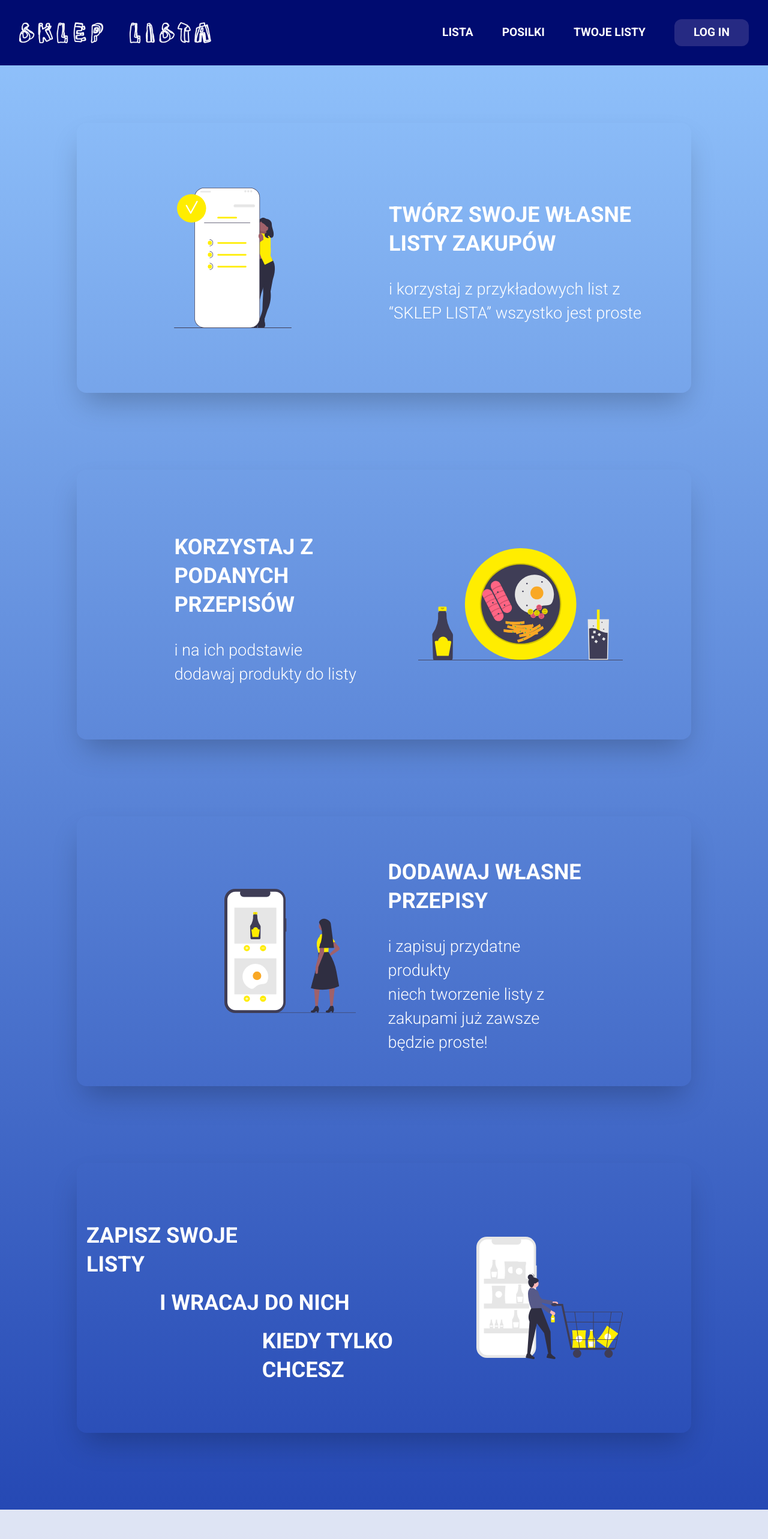
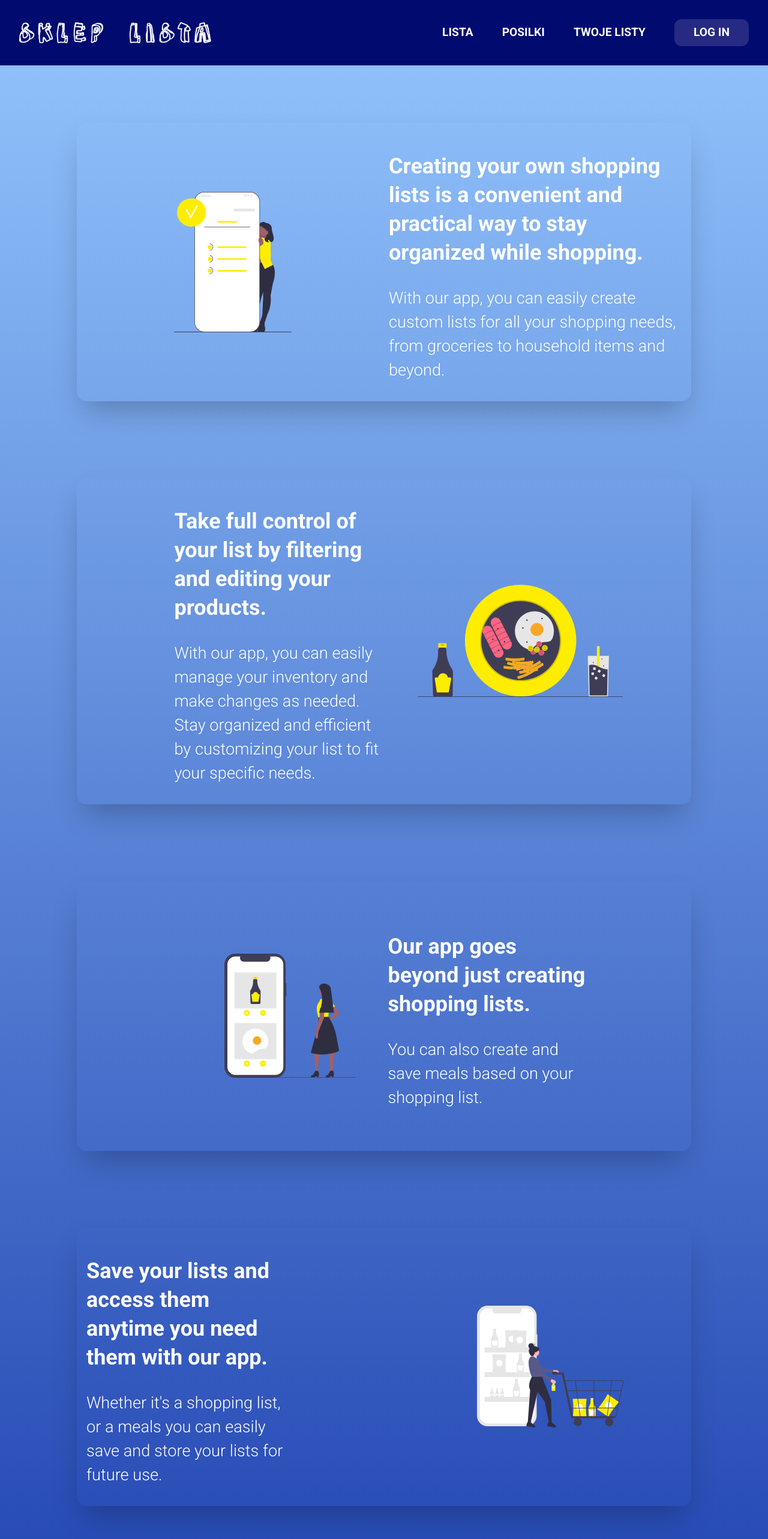
Before and after one commit to ArturPawelski/shopping-list, a React (Create React App) app: page / in a window 1280 px wide. Shown: the top 2566 px of the page at 60% size. Built offline with nearby package versions, Linux system fonts and the light colour scheme.

Commit message:
home page English

```diff
--- a/db.json
+++ b/db.json
@@ -63,6 +63,19 @@
         }
       ],
       "id": 4
+    },
+    {
+      "name": "asd",
+      "date": "222",
+      "products": [
+        {
+          "name": "xddd",
+          "quantity": "2",
+          "price": "8.00",
+          "status": true
+        }
+      ],
+      "id": 5
     }
   ],
   "foods": [
@@ -123,9 +136,9 @@
     {
       "list": [
         {
-          "name": "asd",
+          "name": "xddd",
           "quantity": "2",
-          "price": "6.00",
+          "price": "8.00",
           "status": true
         }
       ],
--- a/src/components/Home/Home.jsx
+++ b/src/components/Home/Home.jsx
@@ -1,65 +1,73 @@
-import React from 'react'
-import Phone from '../images/illustration1.svg'
-import Food from '../images/illustration2.svg'
-import Phone3 from '../images/illustration3.svg'
-import Phone4 from '../images/illustration4.svg'
-import { motion, } from "framer-motion"
+import React from "react";
+import Phone from "../images/illustration1.svg";
+import Food from "../images/illustration2.svg";
+import Phone3 from "../images/illustration3.svg";
+import Phone4 from "../images/illustration4.svg";
+import { motion } from "framer-motion";
 
 const Home = () => {
   return (
     <motion.div
-            initial={{ opacity: 0, }}
+      initial={{ opacity: 0 }}
       animate={{ opacity: 1, transition: { duration: 1 } }}
       exit={{ opacity: 0, transition: { duration: 0.3 } }}
-
-
-            className='w-full font-rob mb-[8rem]'
+      className="w-full font-rob mb-[8rem]"
     >
-
-
       <motion.section
         initial={{ opacity: 0, scale: 0 }}
         whileInView={{ opacity: 1, scale: 1 }}
         transition={{ duration: 0.6 }}
         viewport={{ once: true }}
-
-                className='flex  flex-col justify-center items-center min-h-[450px] max-w-[90%] mx-auto mt-[6rem] gap-4 shadow-2xl py-8 rounded-2xl px-4 bg-[#000B70] bg-opacity-60 md:flex-row  md:bg-transparent md:max-w-[80%] md:mt-[6rem] '
+        className="flex  flex-col justify-center items-center min-h-[450px] max-w-[90%] mx-auto mt-[6rem] gap-4 shadow-2xl py-8 rounded-2xl px-4 bg-[#000B70] bg-opacity-60 md:flex-row  md:bg-transparent md:max-w-[80%] md:mt-[6rem] "
       >
-
-                <div className=' md:w-[50%] '>
-                    <img src={Phone} alt="" className=' w-[30%]  sm:w-[28%] md:w-[40%] lg:left-12 2xl:w-[35%] mx-auto ' />
+        <div className=" md:w-[50%] ">
+          <img
+            src={Phone}
+            alt=""
+            className=" w-[30%]  sm:w-[28%] md:w-[40%] lg:left-12 2xl:w-[35%] mx-auto "
+          />
         </div>
 
-                <div className=' md:w-[50%] '>
-
-                    <h2 className=' text-center   text-white  font-bold text-2xl mt-4 md:text-left md:leading-[2.6rem] md:text-3xl lg:leading-[2.8rem] xl:text-4xl xl:leading-[3rem] 2xl:text-5xl 2xl:leading-[4rem] '>TWÓRZ SWOJE WŁASNE <br /> LISTY ZAKUPÓW </h2>
-                    <p className='text-center  text-white font-lol font-light text-[1rem] mt-4 md:text-left lg:text-2xl xl:mt-8 xl:text-[1.7rem] xl:leading-[2.5rem] 2xl:text-[2rem] 2xl:leading-[2.8rem] '>i korzystaj z przykładowych list z <br /> “SKLEP LISTA” wszystko jest proste</p>
-
+        <div className=" md:w-[50%] ">
+          <h2 className=" text-center   text-white  font-bold text-2xl mt-4 md:text-left md:leading-[2.6rem] md:text-3xl lg:leading-[2.8rem] xl:text-4xl xl:leading-[3rem] 2xl:text-5xl 2xl:leading-[4rem] ">
+            Creating your own shopping lists is a convenient and practical way
+            to stay organized while shopping.
+          </h2>
+          <p className="text-center  text-white font-lol font-light text-[1rem] mt-4 md:text-left lg:text-2xl xl:mt-8 xl:text-[1.7rem] xl:leading-[2.5rem] 2xl:text-[2rem] 2xl:leading-[2.8rem] ">
+            With our app, you can easily create custom lists for all your
+            shopping needs, from groceries to household items and beyond.
+          </p>
         </div>
-            </motion.section >
-
+      </motion.section>
 
       <motion.section
         initial={{ opacity: 1, scale: 0, x: -900 }}
         animate={{ x: 0 }}
-                whileInView={{ opacity: 1, scale: 1, }}
+        whileInView={{ opacity: 1, scale: 1 }}
         transition={{ stiffness: 100, type: "spring", damping: 10 }}
         viewport={{ once: true }}
-
-                className='flex flex-col  min-h-[450px] justify-center items-center max-w-[90%] mx-auto mt-[4rem] gap-4 shadow-2xl py-8 rounded-2xl px-4 bg-[#000B70] bg-opacity-60 md:flex-row-reverse md:bg-transparent md:max-w-[80%] md:mt-[8rem]'>
-
-                <div className=' md:w-[50%]'>
-                    <img src={Food} alt="" className=' w-[40%] sm:w-[37%] md:w-[70%] mx-auto md:mr-[20%] ' />
+        className="flex flex-col  min-h-[450px] justify-center items-center max-w-[90%] mx-auto mt-[4rem] gap-4 shadow-2xl py-8 rounded-2xl px-4 bg-[#000B70] bg-opacity-60 md:flex-row-reverse md:bg-transparent md:max-w-[80%] md:mt-[8rem]"
+      >
+        <div className=" md:w-[50%]">
+          <img
+            src={Food}
+            alt=""
+            className=" w-[40%] sm:w-[37%] md:w-[70%] mx-auto md:mr-[20%] "
+          />
         </div>
 
-                <div className=' md:w-[50%]  '>
-
-                    <h2 className=' text-center   text-white font-lol font-bold text-2xl mt-4 md:text-left md:ml-[30%]  md:ml- md:leading-[2.6rem] md:text-3xl lg:leading-[2.8rem] xl:text-4xl xl:leading-[3rem] 2xl:text-5xl 2xl:leading-[4rem] '>KORZYSTAJ Z PODANYCH PRZEPISÓW</h2>
-                    <p className='text-center  text-white font-lol font-light text-[1rem] mt-4 md:text-left md:ml-[30%] lg:text-2xl xl:mt-8 xl:text-[1.7rem] xl:leading-[2.5rem] 2xl:text-[2rem] 2xl:leading-[2.8rem] '> i na ich podstawie <br /> dodawaj produkty do listy</p>
-
+        <div className=" md:w-[50%]  ">
+          <h2 className=" text-center   text-white font-lol font-bold text-2xl mt-4 md:text-left md:ml-[30%]  md:ml- md:leading-[2.6rem] md:text-3xl lg:leading-[2.8rem] xl:text-4xl xl:leading-[3rem] 2xl:text-5xl 2xl:leading-[4rem] ">
+            Take full control of your list by filtering and editing your
+            products.
+          </h2>
+          <p className="text-center  text-white font-lol font-light text-[1rem] mt-4 md:text-left md:ml-[30%] lg:text-2xl xl:mt-8 xl:text-[1.7rem] xl:leading-[2.5rem] 2xl:text-[2rem] 2xl:leading-[2.8rem] ">
+            With our app, you can easily manage your inventory and make changes
+            as needed. Stay organized and efficient by customizing your list to
+            fit your specific needs.
+          </p>
         </div>
-            </motion.section >
-
+      </motion.section>
 
       <motion.section
         initial={{ opacity: 1, scale: 0, x: 900 }}
@@ -67,21 +75,25 @@ const Home = () => {
         whileInView={{ opacity: 1, scale: 1, x: 0 }}
         transition={{ stiffness: 40, type: "spring", damping: 10 }}
         viewport={{ once: true }}
-
-                className='flex flex-col  justify-center min-h-[450px] items-center max-w-[90%] mx-auto mt-[4rem] gap-4 shadow-2xl py-8 rounded-2xl px-4 bg-[#000B70] bg-opacity-60 md:flex-row  md:bg-transparent md:max-w-[80%] md:mt-[8rem] '>
-
-                <div className='  md:w-[50%]  '>
-                    <img src={Phone3} alt="" className=' w-[30%]  relative left-6 sm:w-[28%] md:w-[60%] md:left-16 lg:w-[45%] xl:left-24 mx-auto ' />
+        className="flex flex-col  justify-center min-h-[450px] items-center max-w-[90%] mx-auto mt-[4rem] gap-4 shadow-2xl py-8 rounded-2xl px-4 bg-[#000B70] bg-opacity-60 md:flex-row  md:bg-transparent md:max-w-[80%] md:mt-[8rem] "
+      >
+        <div className="  md:w-[50%]  ">
+          <img
+            src={Phone3}
+            alt=""
+            className=" w-[30%]  relative left-6 sm:w-[28%] md:w-[60%] md:left-16 lg:w-[45%] xl:left-24 mx-auto "
+          />
         </div>
 
-                <div className=' md:w-[50%] xl:pr-40'>
-
-                    <h2 className=' text-center   text-white font-lol font-bold text-2xl mt-4 md:text-left md:leading-[2.6rem] md:text-3xl lg:leading-[2.8rem] xl:text-4xl xl:leading-[3rem] 2xl:text-5xl 2xl:leading-[4rem] '> DODAWAJ WŁASNE PRZEPISY</h2>
-                    <p className='text-center  text-white font-lol font-light text-[1rem] mt-4 md:text-left lg:text-2xl xl:mt-8 xl:text-[1.7rem] xl:leading-[2.5rem] 2xl:text-[2rem] 2xl:leading-[2.8rem] '>  i zapisuj przydatne produkty <br />  niech tworzenie listy z zakupami już zawsze będzie proste!</p>
-
+        <div className=" md:w-[50%] xl:pr-40">
+          <h2 className=" text-center   text-white font-lol font-bold text-2xl mt-4 md:text-left md:leading-[2.6rem] md:text-3xl lg:leading-[2.8rem] xl:text-4xl xl:leading-[3rem] 2xl:text-5xl 2xl:leading-[4rem] ">
+            Our app goes beyond just creating shopping lists.
+          </h2>
+          <p className="text-center  text-white font-lol font-light text-[1rem] mt-4 md:text-left lg:text-2xl xl:mt-8 xl:text-[1.7rem] xl:leading-[2.5rem] 2xl:text-[2rem] 2xl:leading-[2.8rem] ">
+            You can also create and save meals based on your shopping list.
+          </p>
         </div>
-            </motion.section >
-
+      </motion.section>
 
       <motion.section
         initial={{ opacity: 1, scale: 0, x: -900 }}
@@ -89,29 +101,28 @@ const Home = () => {
         whileInView={{ opacity: 1, scale: 1, x: 0 }}
         transition={{ duration: 1 }}
         viewport={{ once: true }}
-
-                className='flex   flex-col min-h-[450px] justify-center items-center max-w-[90%] mx-auto mt-[4rem] gap-4 shadow-2xl py-8 rounded-2xl px-4 bg-[#000B70] bg-opacity-60 md:flex-row-reverse md:bg-transparent md:max-w-[80%] md:mt-[8rem]'>
-
-                <div className=' md:w-[50%]'>
-                    <img src={Phone4} alt="" className=' w-[40%] relative left-6 sm:left-14 sm:w-[37%] md:w-[50%] md:left-0 md:bottom-[100%] mx-auto md:mr-[20%] ' />
+        className="flex   flex-col min-h-[450px] justify-center items-center max-w-[90%] mx-auto mt-[4rem] gap-4 shadow-2xl py-8 rounded-2xl px-4 bg-[#000B70] bg-opacity-60 md:flex-row-reverse md:bg-transparent md:max-w-[80%] md:mt-[8rem]"
+      >
+        <div className=" md:w-[50%]">
+          <img
+            src={Phone4}
+            alt=""
+            className=" w-[40%] relative left-6 sm:left-14 sm:w-[37%] md:w-[50%] md:left-0 md:bottom-[100%] mx-auto md:mr-[20%] "
+          />
         </div>
 
-                <div className=' md:w-[50%] relative  '>
+        <div className=" md:w-[50%] xl:pr-40">
+          <h2 className=" text-center   text-white font-lol font-bold text-2xl mt-4 md:text-left md:leading-[2.6rem] md:text-3xl lg:leading-[2.8rem] xl:text-4xl xl:leading-[3rem] 2xl:text-5xl 2xl:leading-[4rem] ">
+            Save your lists and access them anytime you need them with our app.
+          </h2>
+          <p className="text-center  text-white font-lol font-light text-[1rem] mt-4 md:text-left lg:text-2xl xl:mt-8 xl:text-[1.7rem] xl:leading-[2.5rem] 2xl:text-[2rem] 2xl:leading-[2.8rem] ">
+            Whether it's a shopping list, or a meals you can easily save and
+            store your lists for future use.
+          </p>
+        </div>
+      </motion.section>
+    </motion.div>
+  );
+};
 
-                    <h2 className=' text-center relative   text-white font-lol font-bold text-2xl mt-4 md:right-[30%] md:text-left md:ml-[30%]  md:ml- md:leading-[2.6rem] md:text-3xl lg:leading-[2.8rem] xl:text-4xl xl:leading-[3rem] 2xl:text-5xl 2xl:leading-[4rem] '>ZAPISZ SWOJE LISTY </h2>
-                    <h2 className=' text-center relative   text-white font-lol font-bold text-2xl mt-4 md:right-[5%] md:text-left md:ml-[30%]  md:ml- md:leading-[2.6rem] md:text-3xl lg:leading-[2.8rem] xl:text-4xl xl:leading-[3rem] 2xl:text-5xl 2xl:leading-[4rem] '> I WRACAJ DO NICH </h2>
-                    <h2 className=' text-center relative   text-white font-lol font-bold text-2xl  md:right-[-30%] mt-4 md:text-left md:ml-[30%]  md:ml- md:leading-[2.6rem] md:text-3xl lg:leading-[2.8rem] xl:text-4xl xl:leading-[3rem] 2xl:text-5xl 2xl:leading-[4rem] '>KIEDY TYLKO CHCESZ</h2>
-
-
-
-                </div>
-            </ motion.section>
-
-
-
-
-        </motion.div >
-    )
-}
-
-export default Home
+export default Home;
```
Also changed, not shown: src/App.js (+8 -15 lines), src/components/TwojeListy/TwojeListy.jsx (+61 -68 lines). Lines whose indentation alone changed are shown as unchanged.
